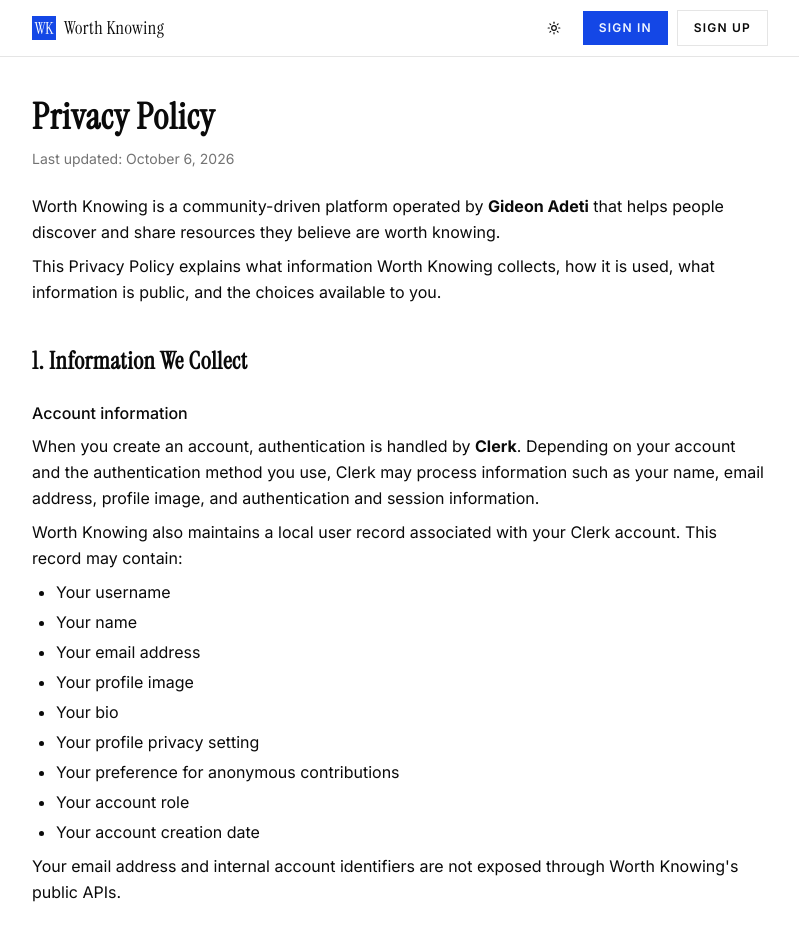
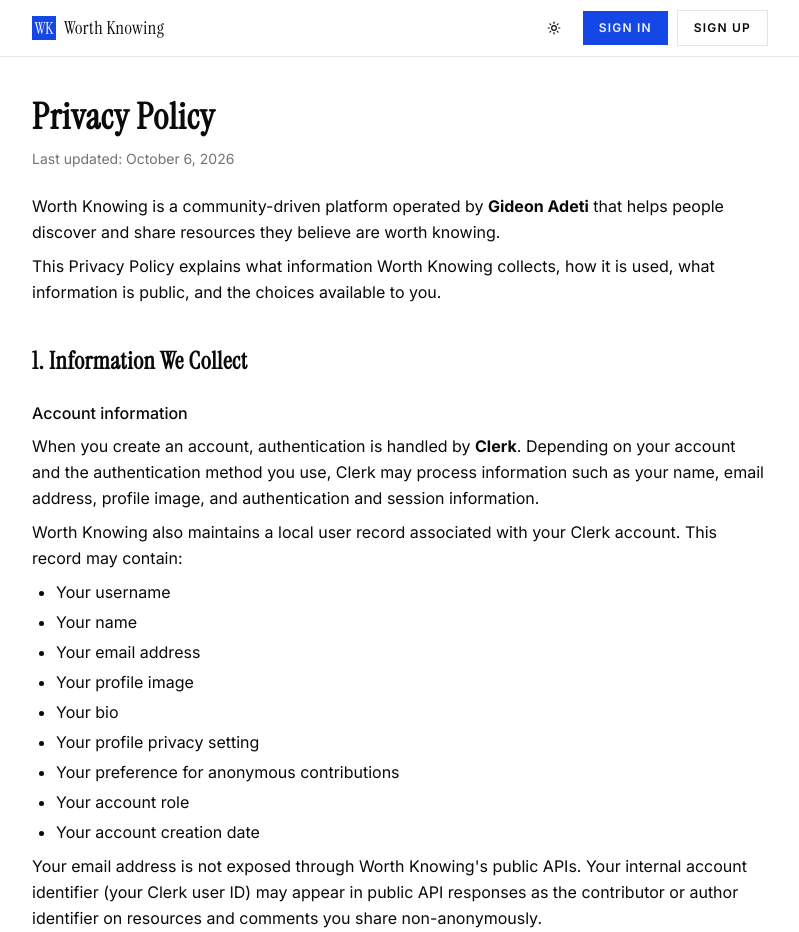
Before and after one commit to weamp-org/worth-knowing-frontend, a Next.js app: page /privacy in a window 1280 px wide. Shown: the top 932 px of the page, without its empty margins (240-1039 px from the left). Built offline with nearby package versions, Linux system fonts and the light colour scheme; no server answers.

Commit message:
docs(privacy): disclose Clerk ID exposure in public APIs

```diff
--- a/src/app/privacy/page.tsx
+++ b/src/app/privacy/page.tsx
@@ -53,8 +53,10 @@
         <li>Your account creation date</li>
       </ul>
       <p className="mt-2 leading-relaxed">
-        Your email address and internal account identifiers are not exposed
-        through Worth Knowing&apos;s public APIs.
+        Your email address is not exposed through Worth Knowing&apos;s public
+        APIs. Your internal account identifier (your Clerk user ID) may appear
+        in public API responses as the contributor or author identifier on
+        resources and comments you share non-anonymously.
       </p>
 
       <h3 className="mt-6 font-medium">Content you contribute</h3>
```
